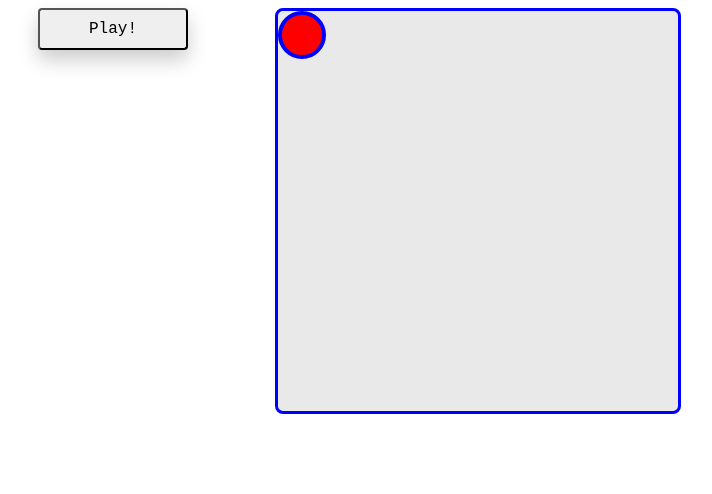
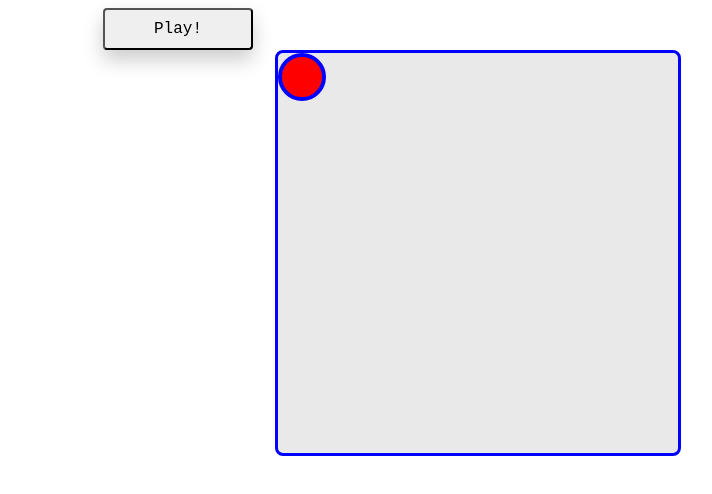
Before and after one commit to bassam-azizi/Bubble-app, a React (Create React App) app: page / in a window 1280 px wide. Shown: the top 494 px of the page, without its empty margins (162-874 px from the left). Built offline with nearby package versions, Linux system fonts and the light colour scheme.

Commit message:
fixing the style

```diff
--- a/src/components/board.jsx
+++ b/src/components/board.jsx
@@ -4,8 +4,8 @@ import Bubble from "./bubble/bubble";
 const Board = () => {
   return (
     <div className="container">
-      <button className="playBtn">Play!</button>
-      <div className="board">
+      <button className="a playBtn">Play!</button>
+      <div className="b board">
         <Bubble />
       </div>
     </div>
--- a/src/styles.css
+++ b/src/styles.css
@@ -25,8 +25,8 @@
 }
 
 .playBtn {
-  position: absolute;
-  left: 200px;
+  position: relative;
+  right: 300px;
   width: 150px;
   padding: 10px;
   font-family: monospace;
@@ -34,3 +34,7 @@
   border-radius: 4px;
   box-shadow: 0 10px 20px rgba(0, 0, 0, 0.2);
 }
+
+/* .a .b {
+  display: inline;
+} */
```
